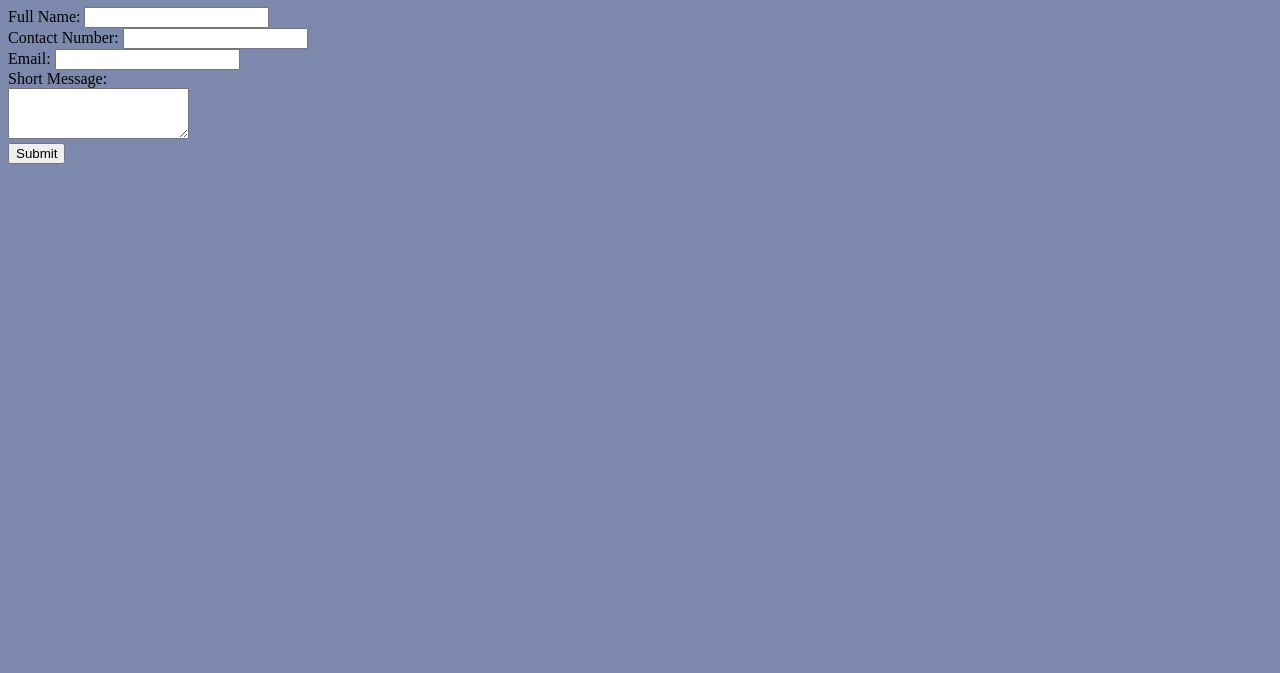
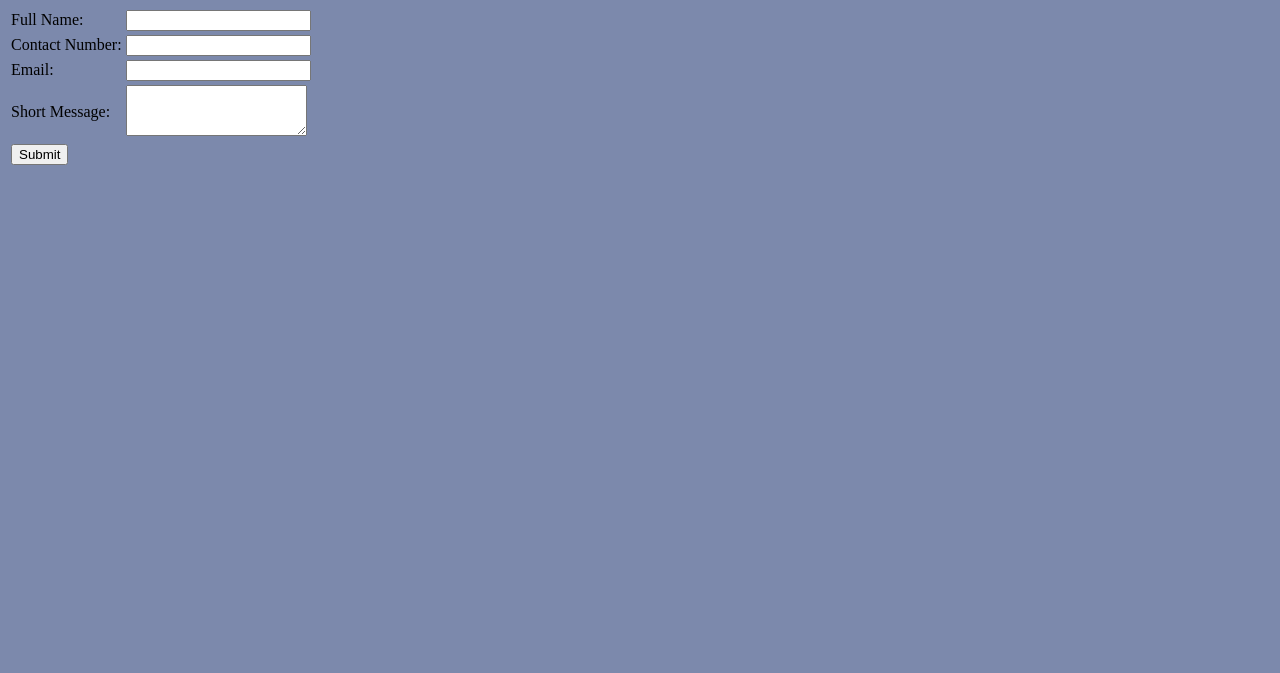
Before and after one commit to SkibbsMia/SkibbsMia.github.io, a website: page Scripts/contact.html in a window 1280 px wide. Shown: the part 127-800 px from the top of the page. Drawn offline with Linux system fonts and the light colour scheme.

Commit message:
form update

```diff
--- a/Scripts/contact.html
+++ b/Scripts/contact.html
@@ -19,16 +19,27 @@
 
         <h1>Contact Us</h1>
         <form>
-            <label for="name">Full Name:</label>
-            <input type="text" id="name"><br>
-            <label for="contactNumber">Contact Number:</label>
-            <input type="text" id="number"><br>
-            <label for="email">Email:</label>
-            <input type="text" id="email"><br>
-            <label for="shortMessage">Short Message:</label><br>
-            <textarea name="message" rows="3"></textarea><br>
-            <button>Submit</button>
+            <table>
+                <tr>
+                    <td><label for="name">Full Name:</label></td>
+                    <td><input type="text" id="name"></td>
+                </tr>
+                <tr>
+                    <td><label for="contactNumber">Contact Number:</label></td>
+                    <td><input type="text" id="number"></td>
+                </tr>
+                <tr>
+                    <td><label for="email">Email:</label></td>
+                    <td><input type="text" id="email"></td>
+                </tr>
+                <tr>
+                    <td><label for="shortMessage">Short Message:</label></td>
+                    <td><textarea name="message" rows="3"></textarea></td>
+                </tr>
+                <tr>
+                    <td><button>Submit</button></td>
+                </tr>
+            </table>
         </form>
-
     </body>
 </html>
```
